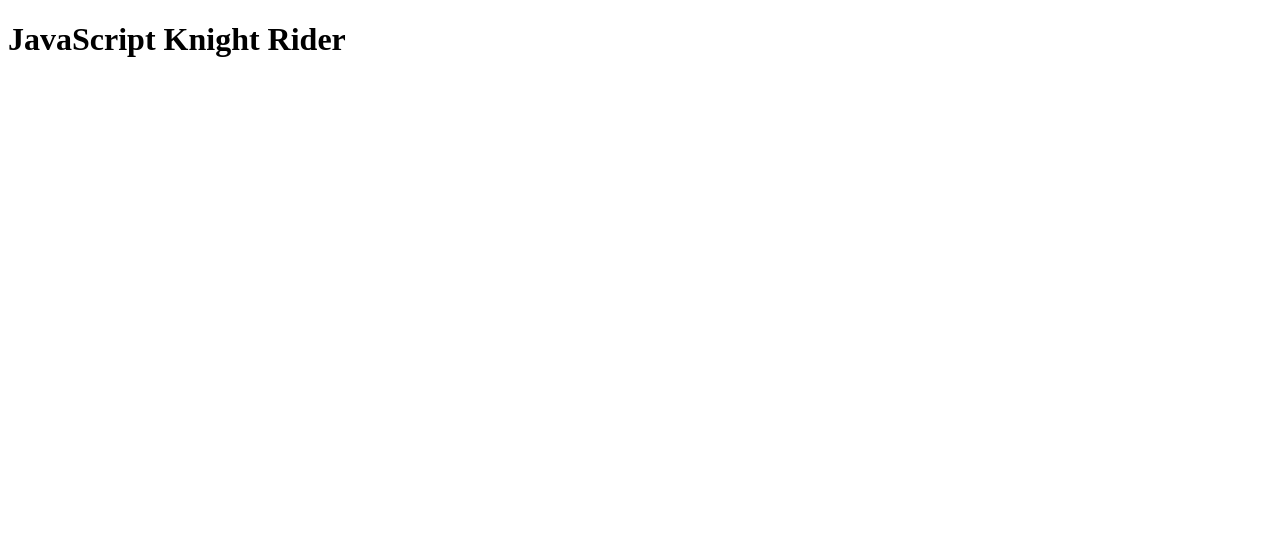
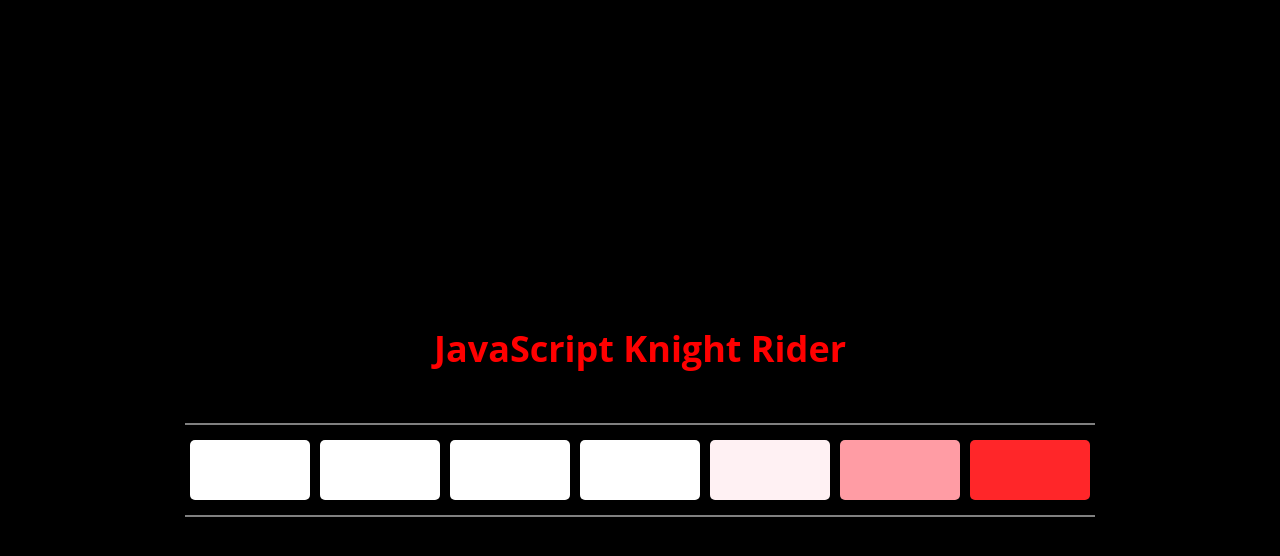
Before and after one commit to DiilaNa/JS_Assignment_02, a plain HTML site: page index.html in a window 1280 px wide. Drawn offline with Linux system fonts and the light colour scheme.

Commit message:
Styles linked

```diff
--- a/index.html
+++ b/index.html
@@ -2,7 +2,8 @@
 <html lang="en">
 <head>
     <meta charset="UTF-8">
-    <title>Title</title>
+    <title>Assignment 09</title>
+    <link rel="stylesheet" href="Css/css.css">
 </head>
 <body>
 <h1>JavaScript Knight Rider</h1>
```
